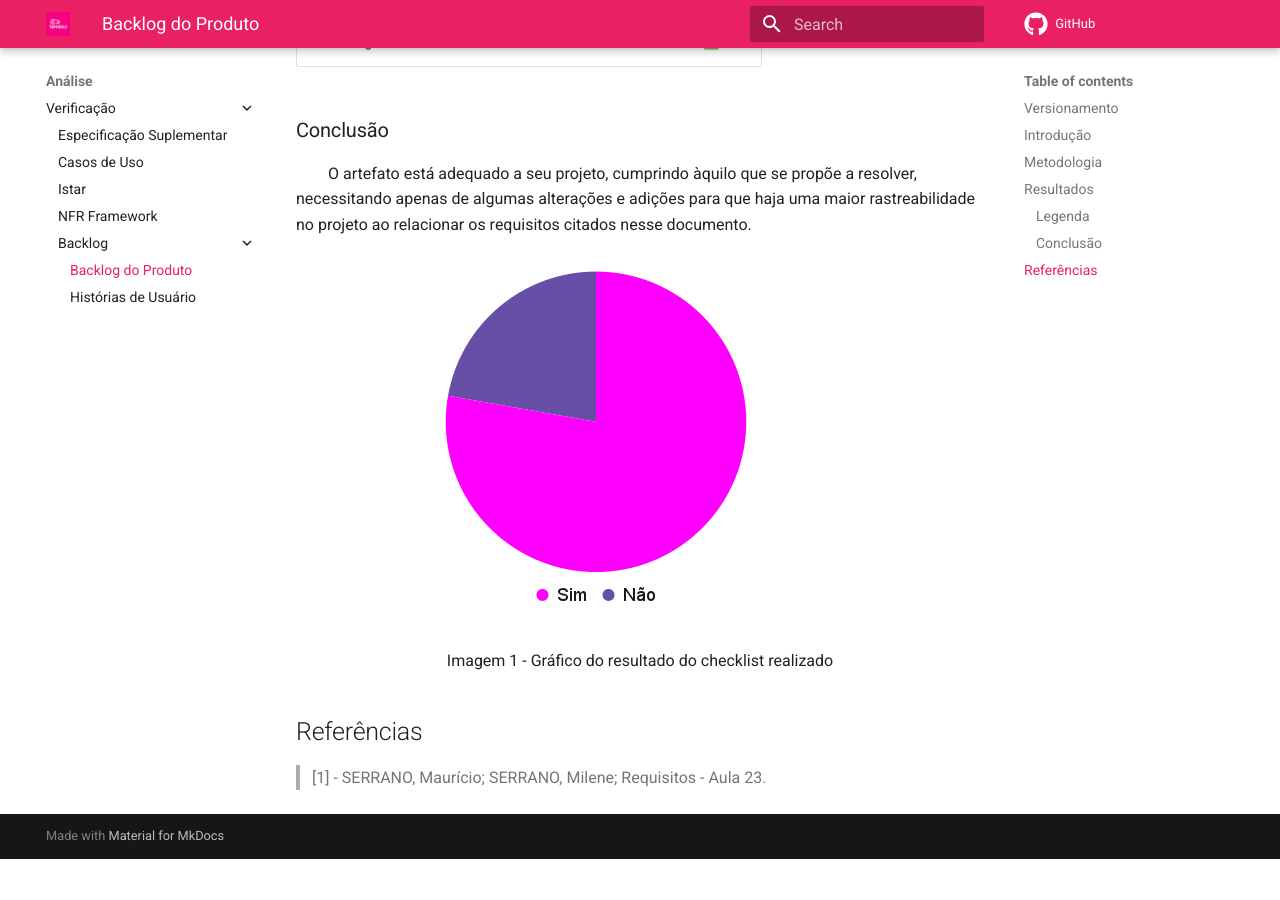
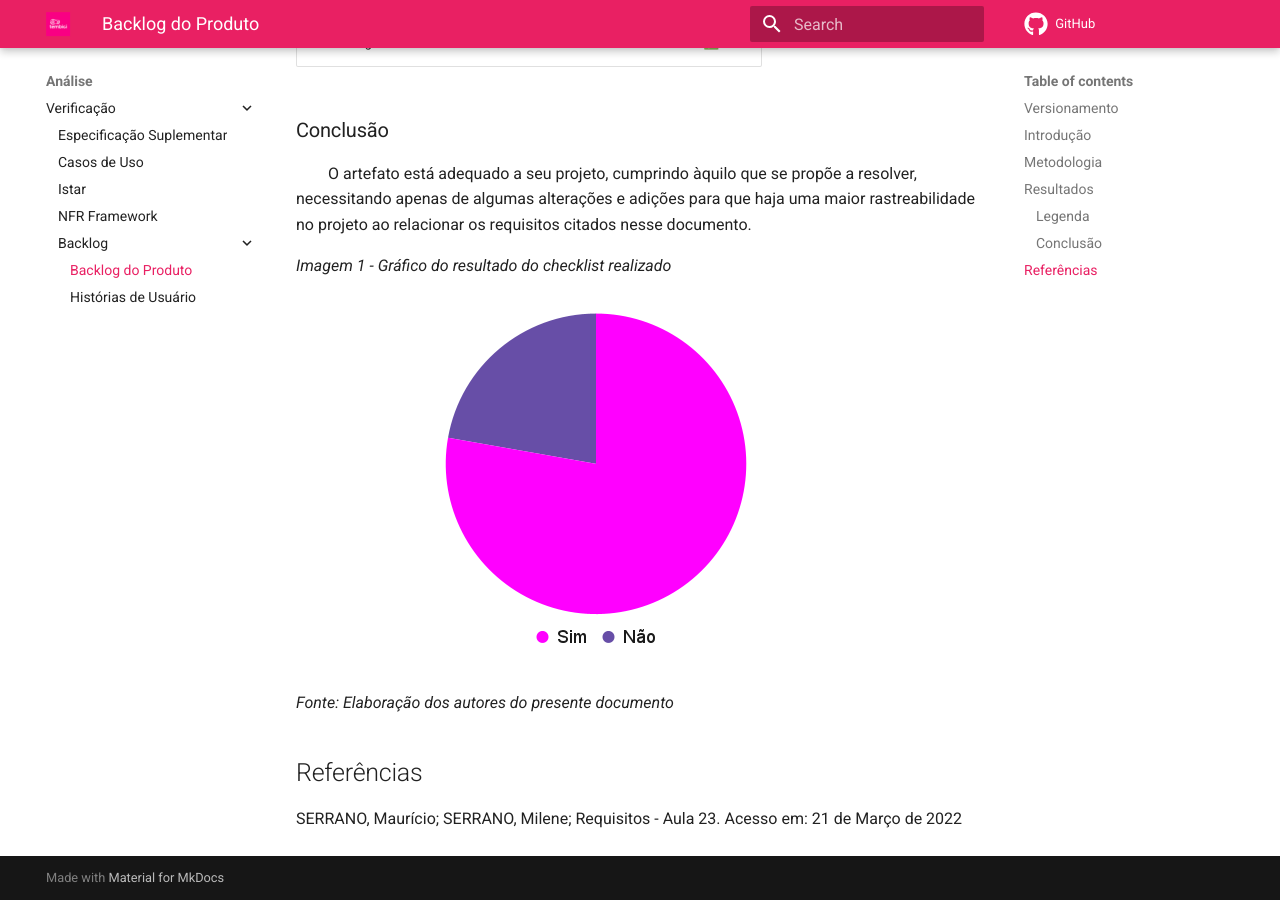
Before and after one commit to Requisitos-de-Software/2021.2-Tembici, an MkDocs documentation site: the page built from docs/analise/verificacao/product_backlog.md, in a window 1280 px wide and 900 px high, scrolled down 1481 px. Built offline with MkDocs 1.6.1 and Material for MkDocs 9.7.7, drawn with Linux system fonts in a browser that asks for light colours; comment, search, counter and statistics services are not loaded; before the commit the page ends 2340 px from its top, so only the background shows below that.

Commit message:
#00 Padronização documentos de verificação

```diff
--- a/docs/analise/verificacao/product_backlog.md
+++ b/docs/analise/verificacao/product_backlog.md
@@ -35,8 +35,11 @@
 ### Conclusão
 <p style="align-text: justify">&emsp;&emsp;O artefato está adequado a seu projeto, cumprindo àquilo que se propõe a resolver, necessitando apenas de algumas alterações e adições para que haja uma maior rastreabilidade no projeto ao relacionar os requisitos citados nesse documento.</p>
 
+*Imagem 1 - Gráfico do resultado do checklist realizado*
+
 ![Gráfico do checklist realizado na verificação](../../assets/analise/verificacao/graficoBacklog.png)
-<p align="center">Imagem 1 - Gráfico do resultado do checklist realizado</p>
+
+*Fonte: Elaboração dos autores do presente documento*
 
 ## Referências
-> [1] - SERRANO, Maurício; SERRANO, Milene; Requisitos - Aula 23.
+<p> SERRANO, Maurício; SERRANO, Milene; Requisitos - Aula 23. Acesso em: 21 de Março de 2022</p>
```
Also changed, not shown: docs/analise/verificacao/casos_de_uso.md (+2 -2 lines), docs/analise/verificacao/especificacao_suplementar.md (+6 -2 lines), docs/analise/verificacao/historias_de_usuario.md (+1 -1 lines).
